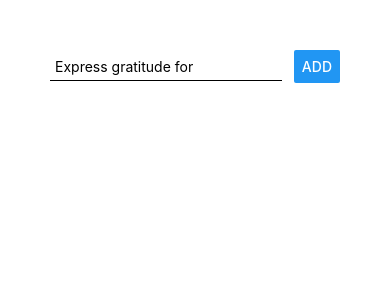
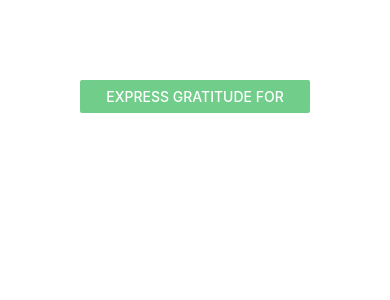
Before and after one commit to Yosolita1978/GratitudeList, a React Native app: screen / in a window 390 px wide. Shown: the top 300 px of the page. Built offline with nearby package versions, Linux system fonts and the light colour scheme.

Commit message:
Functionally working, zero styling

```diff
--- a/App.js
+++ b/App.js
@@ -1,29 +1,45 @@
 import { StatusBar } from 'expo-status-bar';
 import React, { useState } from 'react';
-import { StyleSheet, Text, View, TextInput, Button, FlatList } from 'react-native';
+import { StyleSheet, View, Button, FlatList } from 'react-native';
 import GratitudeItem from './components/GratitudeItem';
 import GratitudeInput from './components/GratitudeInput';
 
 export default function App() {
 
   const [gratitudeList, setGratitudeItem] = useState([]);
-
-
+  const [isAddMode, setAddMode] = useState(false);
 
   const addInputHandler = itemTittle => {
     //console.log(itemTitle);
-    setGratitudeItem(currentItem => [...gratitudeList, { key: Math.random().toString(), value: itemTittle }]);
+    setGratitudeItem(gratitudeList => [...gratitudeList, { key: Math.random().toString(), value: itemTittle }]);
+    setAddMode(false);
   };
+
+  const removeInputHandler = itemKey => {
+    setGratitudeItem( gratitudeList => {
+      return gratitudeList.filter((item) => item.key !== itemKey);
+    });
+  };
+
+  const cancelModalHandler = () =>{
+    setAddMode(false);
+  };
+
 
   return (
     <View style={styles.screenLayout} >
-      <GratitudeInput onAddGratitude={addInputHandler}/>
-
+      <Button title="Express gratitude for" onPress={() => setAddMode(true)} color="#70CD8A"/>
+      <GratitudeInput visible={isAddMode} onAddGratitude={addInputHandler} onCancel={cancelModalHandler}/>
     <View>
     <FlatList
     keyExtractor={(item) => item.key }
     data={gratitudeList}
-    renderItem={itemList => (<GratitudeItem  title={itemList.item.value}/>)}
+    renderItem={itemList => (
+    <GratitudeItem
+      id={itemList.item.key}
+      title={itemList.item.value}
+      onDelete={removeInputHandler}
+    />)}
     />
     </View>
 
@@ -34,7 +50,7 @@ export default function App() {
 
 const styles = StyleSheet.create({
   screenLayout: {
-    padding: 50
+    padding: 80
   }
 
   });
--- a/components/GratitudeInput.js
+++ b/components/GratitudeInput.js
@@ -1,5 +1,5 @@
 import React, { useState }from 'react';
-import {View, TextInput, StyleSheet, Button} from 'react-native';
+import {View, TextInput, StyleSheet, Button, Modal} from 'react-native';
 
 const GratitudeInput = props => {
 
@@ -9,28 +9,47 @@ const GratitudeInput = props => {
         setInput(enteredText);
       };
 
+    const addInputHandler = () => {
+        props.onAddGratitude(enteredInput);
+        setInput('');
+    };
+
     return (
+    <Modal visible={props.visible} animationType='slide'>
     <View style={styles.inputContainer}>
         <TextInput
         placeholder="Express gratitude for"
         style={styles.textContainer}
         onChangeText={inputHandler}
         value={enteredInput}/>
-       <Button title="Add" onPress={props.onAddGratitude.bind(this, enteredInput)}></Button>
-     </View>);
+     <View style={styles.buttonContainer}>
+       <View style={styles.button}><Button  title='Cancel' color="#CD8A70" onPress={props.onCancel}/></View>
+       <View style={styles.button}><Button title="Add" onPress={addInputHandler} color="#7084CD"/></View>
+    </View>
+     </View>
+     </Modal>);
 };
 
 const styles = StyleSheet.create({
     inputContainer:{
-        flexDirection: 'row',
-        justifyContent: 'space-between',
+        justifyContent: 'center',
         alignItems: 'center',
+        flex: 1
       },
       textContainer:{
         width: '80%',
         borderBottomColor: 'black',
         borderBottomWidth: 1,
-        padding: 5
+        padding: 5,
+        marginBottom: 5
+      },
+      buttonContainer: {
+          flexDirection: 'row',
+          justifyContent: 'space-around',
+          width: '60%'
+      },
+      button:{
+          width: '40%'
       }
 });
 
--- a/components/GratitudeItem.js
+++ b/components/GratitudeItem.js
@@ -1,9 +1,15 @@
 import React from 'react';
-import {View, Text, StyleSheet} from 'react-native';
+import {View, Text, StyleSheet, TouchableOpacity } from 'react-native';
 
 const GratitudeItem = props => {
 
-    return (<View style={styles.listItem}><Text >{props.title}</Text></View>);
+    return (
+        <TouchableOpacity activeOpacity={0.8} onPress={props.onDelete.bind(this, props.id)}>
+        <View style={styles.listItem} on>
+        <Text >{props.title}</Text>
+        </View>
+        </TouchableOpacity>
+        );
 };
 
 const styles = StyleSheet.create({
--- a/package.json
+++ b/package.json
@@ -13,7 +13,8 @@
     "react": "16.13.1",
     "react-dom": "16.13.1",
     "react-native": "https://github.com/expo/react-native/archive/sdk-40.0.1.tar.gz",
-    "react-native-web": "~0.13.12"
+    "react-native-web": "~0.13.12",
+    "styled-components": "^5.2.1"
   },
   "devDependencies": {
     "@babel/core": "~7.9.0"
```
Also changed, not shown: 1 other file (tests, documents, lock files or other folders).
